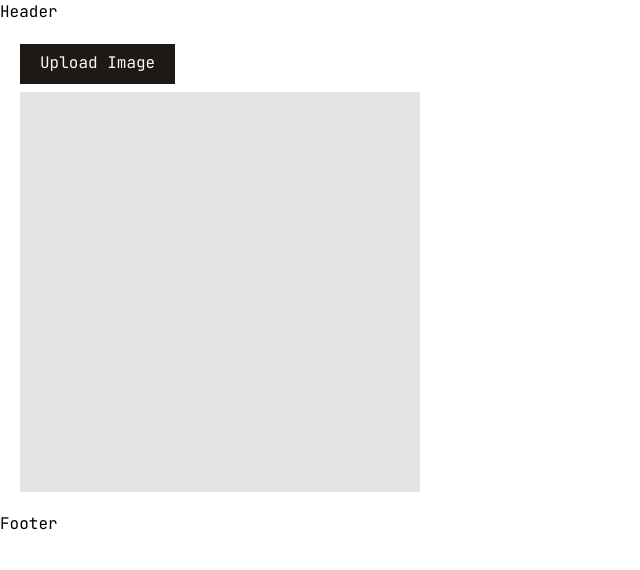
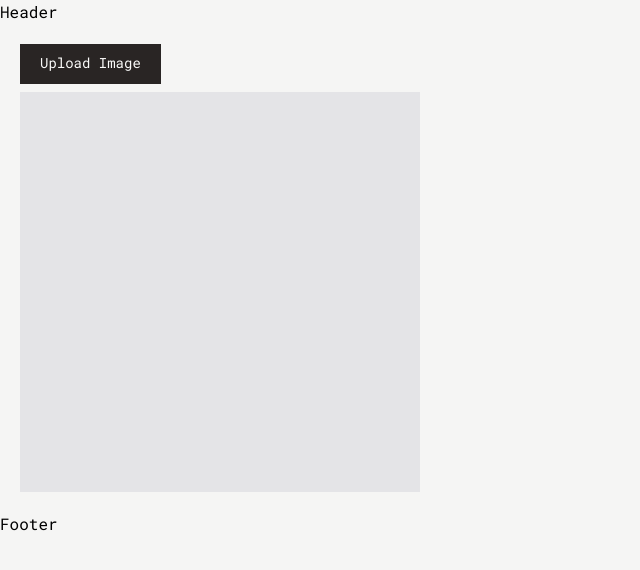
Before and after one commit to HereEast/pixeraptor, a Next.js app: page / in a window 1280 px wide. Shown: the top 570 px of the page, without its empty margins (0-640 px from the left). Built offline with nearby package versions, Linux system fonts and the light colour scheme.

Commit message:
feat: wip

```diff
--- a/src/app/globals.css
+++ b/src/app/globals.css
@@ -1,5 +1,71 @@
 @import "tailwindcss";
+
+:root {
+  --input-range-thumb: var(--zinc-200);
+  --input-range-track: var(--zinc-200);
+}
 
 body {
   box-sizing: border-box;
+  scroll-behavior: smooth;
+  text-decoration-skip-ink: none;
 }
+
+input[type="color"] {
+  appearance: none;
+  -moz-appearance: none;
+  -webkit-appearance: none;
+  background: none;
+  border: 0;
+  cursor: pointer;
+  padding: 0;
+  width: 100%;
+  height: 100%;
+}
+
+input[type="color"]::-webkit-color-swatch-wrapper {
+  padding: 0;
+  border: none;
+  border-radius: 0;
+}
+
+input[type="color"]::-webkit-color-swatch {
+  border: none;
+  border-radius: 0;
+  padding: 0;
+}
+
+input[type="color"]::-moz-color-swatch {
+  border: none;
+  border-radius: 0;
+  padding: 0;
+}
+
+/* Range Input Thumb */
+input[type="range"]::-webkit-slider-thumb {
+  -webkit-appearance: none;
+  appearance: none;
+  background: var(--color-zinc-800);
+  height: 16px;
+  width: 16px;
+  border-radius: 50%;
+  border: none;
+  transition: scale 0.1s ease-in-out;
+}
+
+input[type="range"]::-webkit-slider-thumb:hover {
+  scale: 1.2;
+}
+
+input[type="range"]::-moz-range-thumb {
+  background: var(--color-zinc-800);
+  height: 16px;
+  width: 16px;
+  border-radius: 50%;
+  border: none;
+  transition: all 0.1s ease-in-out;
+}
+
+input[type="range"]::-moz-range-thumb:hover {
+  scale: 1.2;
+}
--- a/src/app/layout.tsx
+++ b/src/app/layout.tsx
@@ -1,12 +1,12 @@
 import { ReactNode } from "react";
 import type { Metadata } from "next";
-import { JetBrains_Mono } from "next/font/google";
+import { Roboto_Mono } from "next/font/google";
 import "./globals.css";
 
 import { Header } from "~/components/Header";
 import { Footer } from "~/components/Footer";
 
-const jetBrainsMono = JetBrains_Mono({
+const jetBrainsMono = Roboto_Mono({
   variable: "--font-mono",
   subsets: ["latin"],
 });
@@ -22,8 +22,11 @@ export default function RootLayout({
   children: ReactNode;
 }>) {
   return (
-    <html lang="en" className={`${jetBrainsMono.className} scroll-behavior-smooth`}>
-      <body className="antialiased">
+    <html
+      lang="en"
+      className={`${jetBrainsMono.className} scroll-behavior-smooth`}
+    >
+      <body className="bg-stone-100">
         <Header />
         <main className="flex grow flex-col p-5">{children}</main>
         <Footer />
--- a/src/components/ColorsRange.tsx
+++ b/src/components/ColorsRange.tsx
@@ -1,4 +1,6 @@
-import { Button } from "~/components/Button";
+import { InputRange } from "./ui/InputRange";
+import { Button } from "./ui/Button";
+import { ToolLabel } from "./ToolContainer";
 
 import { MIN_COLOR_LIMIT, MAX_COLOR_LIMIT } from "~/constants";
 import { useSettingsContext } from "~/hooks/useSettingsContext";
@@ -9,24 +11,19 @@ export function ColorsRange() {
   return (
     <div className="space-y-4">
       <div className="flex items-center justify-between gap-2">
-        <span className="font-bold uppercase">Colors: {colorLimit}</span>
-        <Button
-          size="small"
-          onClick={refreshColors}
-          className="pb-px uppercase"
-        >
+        <ToolLabel>Colors [{colorLimit}]</ToolLabel>
+
+        <Button size="small" onClick={refreshColors} className="pb-px">
           Refresh
         </Button>
       </div>
 
       <div className="flex items-center gap-4">
-        <input
-          type="range"
+        <InputRange
           min={MIN_COLOR_LIMIT}
           max={MAX_COLOR_LIMIT}
           value={colorLimit}
-          onChange={(e) => setColorLimit(parseInt(e.target.value))}
-          className="h-0.5 w-full cursor-pointer appearance-none bg-zinc-200"
+          onChange={setColorLimit}
         />
       </div>
     </div>
--- a/src/components/DownloadButtons.tsx
+++ b/src/components/DownloadButtons.tsx
@@ -1,6 +1,6 @@
 import React from "react";
 
-import { Button } from "~/components/Button";
+import { Button } from "~/components/ui/Button";
 
 interface DownloadButtonsProps {
   onDownloadPNG: () => void;
@@ -14,10 +14,10 @@ export const DownloadButtons = React.memo(function DownloadButtons({
   return (
     <div className="flex gap-2">
       <Button onClick={onDownloadPNG} className="h-20 flex-1">
-        Download PNG
+        Download .PNG
       </Button>
       <Button onClick={onDownloadSVG} className="h-20 flex-1">
-        Download SVG
+        Download .SVG
       </Button>
     </div>
   );
--- a/src/components/TileRange.tsx
+++ b/src/components/TileRange.tsx
@@ -1,3 +1,6 @@
+import { ToolLabel } from "./ToolContainer";
+import { InputRange } from "./ui/InputRange";
+
 import { MIN_TILE_SIZE, MAX_TILE_SIZE, TILE_SIZE_STEP } from "~/constants";
 import { useSettingsContext } from "~/hooks";
 
@@ -6,17 +9,15 @@ export function TileRange() {
 
   return (
     <div className="flex flex-col gap-3">
-      <label className="font-bold">{`TILE: ${tileSize}PX`}</label>
+      <ToolLabel>TILE [{tileSize}]</ToolLabel>
 
       <div className="flex items-center gap-4">
-        <input
-          type="range"
+        <InputRange
           min={MIN_TILE_SIZE}
           max={MAX_TILE_SIZE}
           value={tileSize}
           step={TILE_SIZE_STEP}
-          onChange={(e) => setTileSize(parseInt(e.target.value))}
-          className="h-0.5 w-full cursor-pointer appearance-none bg-zinc-200"
+          onChange={setTileSize}
         />
       </div>
     </div>
--- a/src/components/ToolContainer.tsx
+++ b/src/components/ToolContainer.tsx
@@ -17,3 +17,7 @@ export function ToolContainer({
     </div>
   );
 }
+
+export function ToolLabel({ children }: { children: ReactNode }) {
+  return <label className="font-semibold uppercase">{children}</label>;
+}
--- a/src/components/UploadImage.tsx
+++ b/src/components/UploadImage.tsx
@@ -1,6 +1,6 @@
 import { ChangeEvent, useRef } from "react";
 
-import { Button } from "~/components/Button";
+import { Button } from "~/components/ui/Button";
 import { useCanvasContext } from "~/hooks";
 
 export function UploadImage() {
@@ -26,7 +26,7 @@ export function UploadImage() {
         className="hidden"
       />
 
-      <Button onClick={() => fileInputRef.current?.click()}>
+      <Button onClick={() => fileInputRef.current?.click()} className="text-sm">
         Upload Image
       </Button>
     </div>
--- a/src/components/Button.tsx
+++ b/src/components/ui/Button.tsx
@@ -5,17 +5,17 @@ import { cva, type VariantProps } from "class-variance-authority";
 import { cn } from "~/utils";
 
 export const buttonVariants = cva(
-  "inline-flex h-10 w-fit items-center justify-center whitespace-nowrap px-5 pb-0.5 transition disabled:pointer-events-none disabled:opacity-50",
+  "inline-flex h-10 w-fit items-center justify-center whitespace-nowrap px-5 pb-0.5 transition disabled:pointer-events-none disabled:opacity-50 cursor-pointer",
   {
     variants: {
       variant: {
-        base: "bg-stone-900 text-stone-50 hover:bg-stone-950",
+        base: "bg-stone-800 text-stone-50 hover:bg-stone-950",
         secondary: "bg-stone-600/10 hover:bg-stone-600/25",
       },
       size: {
         default: "",
         icon: "size-10 shrink-0",
-        small: "h-8 w-fit text-[14px] px-3",
+        small: "h-8 w-fit text-sm px-3",
         large: "h-20 w-fit",
       },
     },
--- /dev/null
+++ b/src/components/ui/InputRange.tsx
@@ -0,0 +1,34 @@
+import { cn } from "~/utils";
+
+interface InputRangeProps {
+  min: number;
+  max: number;
+  value: number;
+  step?: number;
+  onChange: (value: number) => void;
+  className?: string;
+}
+
+export function InputRange({
+  min,
+  max,
+  value,
+  step = 1,
+  onChange,
+  className = "",
+}: InputRangeProps) {
+  return (
+    <input
+      type="range"
+      min={min}
+      max={max}
+      step={step}
+      value={value}
+      onChange={(e) => onChange(parseInt(e.target.value))}
+      className={cn(
+        "h-0.5 w-full cursor-pointer appearance-none bg-zinc-200",
+        className,
+      )}
+    />
+  );
+}
```
